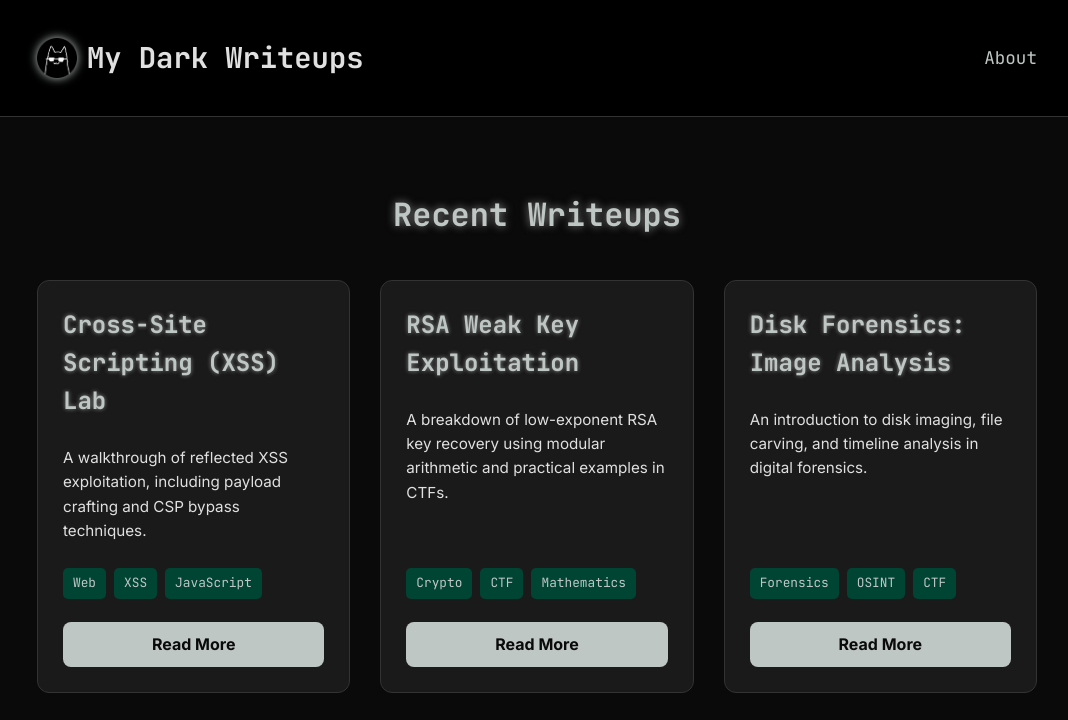
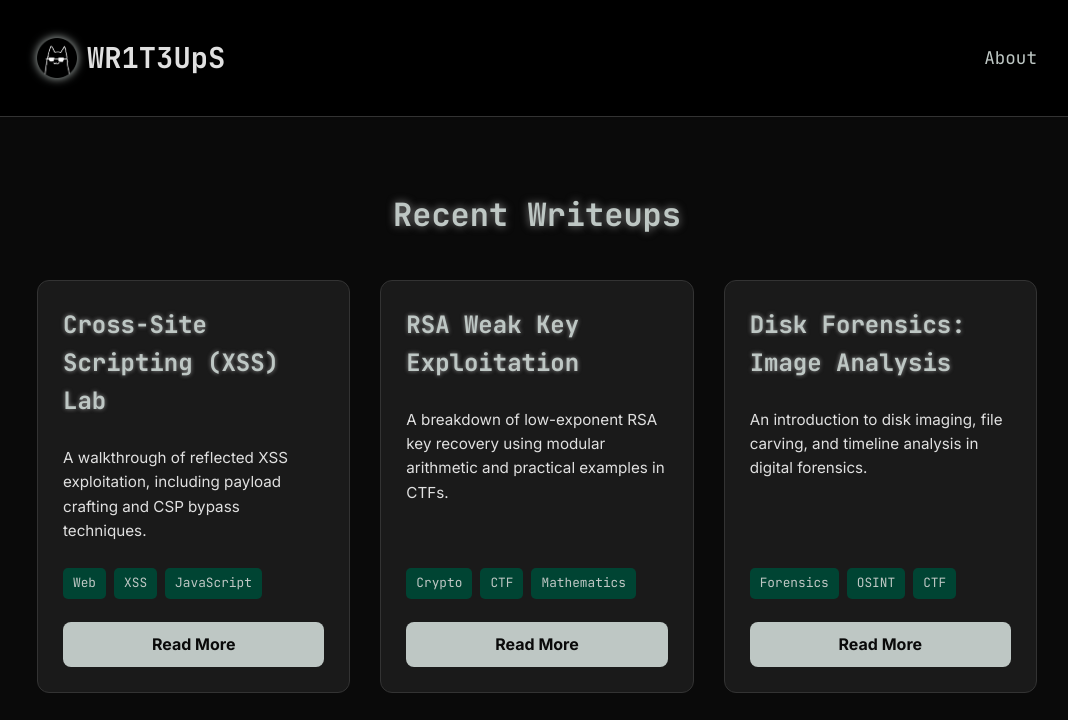
Before and after one commit to drackyjr/drackyjr.github.io, a plain HTML site: page index.html in a window 1280 px wide. Shown: the top 720 px of the page, without its empty margins (103-1171 px from the left). Drawn offline with nearby package versions, Linux system fonts and the light colour scheme.

Commit message:
Update index.html

```diff
--- a/index.html
+++ b/index.html
@@ -3,7 +3,7 @@
 <head>
     <meta charset="UTF-8">
     <meta name="viewport" content="width=device-width, initial-scale=1.0">
-    <title>My Dark Writeups</title>
+    <title>Dracky Writeups</title>
     <link rel="stylesheet" href="https://cdnjs.cloudflare.com/ajax/libs/highlight.js/11.9.0/styles/atom-one-dark.min.css">
     <link href="https://fonts.googleapis.com/css2?family=JetBrains+Mono:wght@400;700&family=Inter:wght@400;700&display=swap" rel="stylesheet">
     <link rel="stylesheet" href="style.css">
@@ -14,7 +14,7 @@
         <div class="container">
             <a href="#" class="logo">
                 <img src="assets/logo.png" alt="Logo">
-                <span>My Dark Writeups</span>
+                <span> WR1T3UpS</span>
             </a>
             <a href="about.html" class="about-link">About</a>
         </div>
```
